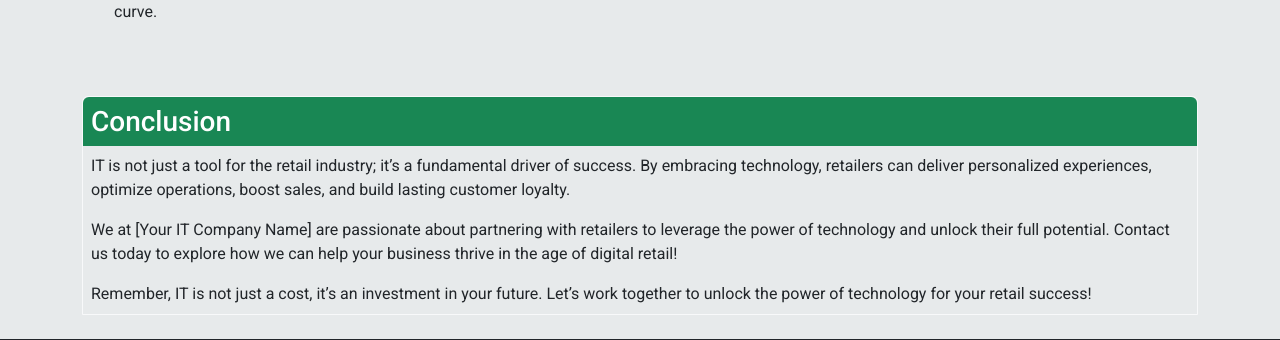
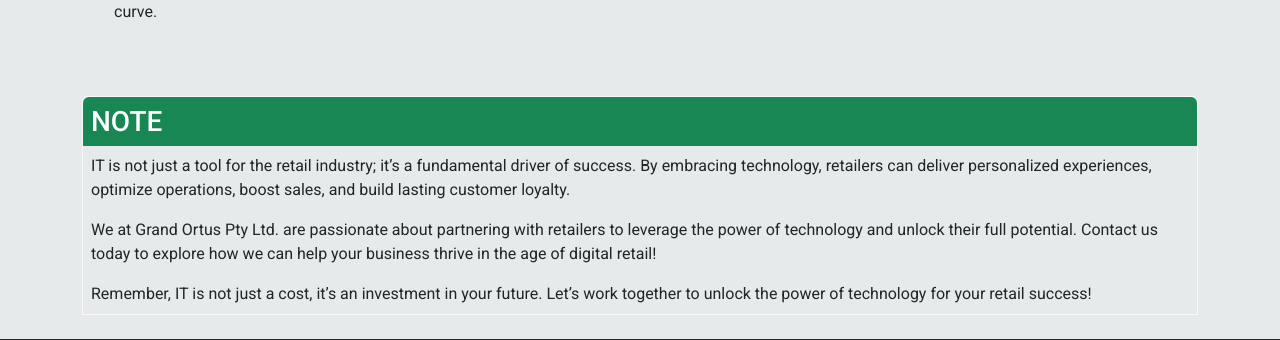
Before and after one commit to akanksha070191/GrandOrtusProduction, a Django app: page //Solutions/Retail in a window 1280 px wide. Shown: the part 1653-1993 px from the top of the page. Run offline with Django 5.2, Linux system fonts and the light colour scheme; some libraries are stand-ins or nearby versions.

Commit message:
conclusion to note

```diff
--- a/templates/byIndustries/Hospitality.html
+++ b/templates/byIndustries/Hospitality.html
@@ -160,7 +160,7 @@
             <p class="highlight-text">Investing in IT is not just about keeping up with the times; it’s about gaining a
                 competitive edge and delivering exceptional guest experiences. At [Your IT Company Name], we understand
                 the unique challenges and opportunities of the hospitality industry. We offer a range of IT solutions
-                specifically designed to help you:.</p>
+                specifically designed to help you.</p>
             <p class="highlight-text"></p>
             <ul>
                 <li>Increase operational efficiency and profitability.</li>
--- a/templates/byIndustries/Retail.html
+++ b/templates/byIndustries/Retail.html
@@ -130,12 +130,12 @@
     <div class="container">
         <div class="conclusion">
             <div class="conclusin-title border border-light rounded-top my-2">
-                <h3 class="bg-success text-white p-2 rounded-top">Conclusion</h3>
+                <h3 class="bg-success text-white p-2 rounded-top">NOTE</h3>
 
                 <p class="p-2">IT is not just a tool for the retail industry; it’s a fundamental driver of success. By embracing
                     technology, retailers can deliver personalized experiences, optimize operations, boost sales, and
                     build lasting customer loyalty.</p>
-                <p class="p-2">We at [Your IT Company Name] are passionate about partnering with retailers to leverage the power of
+                <p class="p-2">We at Grand Ortus Pty Ltd. are passionate about partnering with retailers to leverage the power of
                     technology and unlock their full potential. Contact us today to explore how we can help your
                     business thrive in the age of digital retail!</p>
                 <p class="p-2">Remember, IT is not just a cost, it’s an investment in your future. Let’s work together to unlock the
--- a/templates/byIndustries/Telecom.html
+++ b/templates/byIndustries/Telecom.html
@@ -123,7 +123,7 @@
     <!-- Conclusion Section -->
     <section class="container">
         <div class="article">
-            <div class="article-header bg-success text-white">Conclusion</div>
+            <div class="article-header bg-success text-white">NOTE</div>
             <div class="article-body px-2">
                 <p class="p-2">Information technology is not just helpful for the telecom industry; it is essential for its survival and growth. By embracing the power of IT, telecom companies can unlock new opportunities, improve operational efficiency, and deliver exceptional customer experiences, ensuring their continued success in the ever-changing digital landscape.</p>
                 <p class="p-2">We at Grand Ortus are committed to partnering with telecom companies like yours, providing them with the cutting-edge IT solutions and expertise needed to thrive in this dynamic environment.</p>
```
